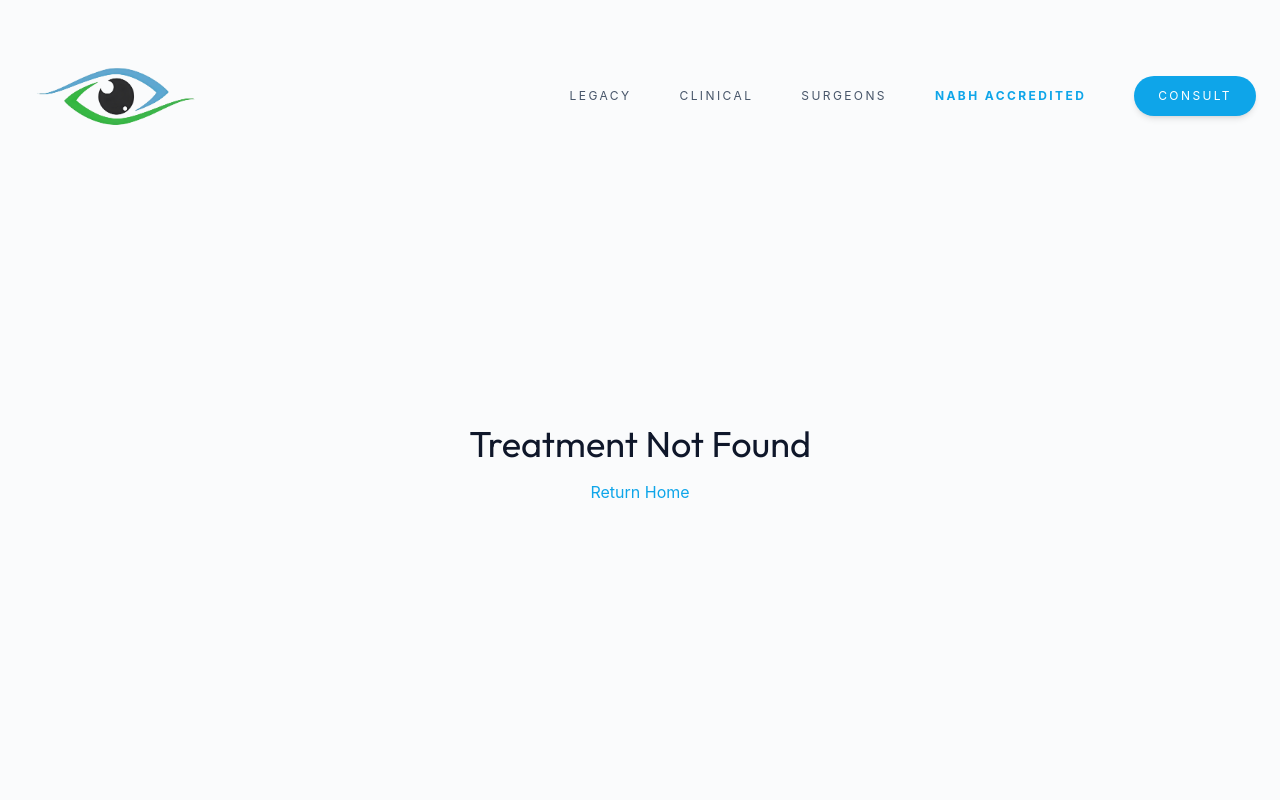
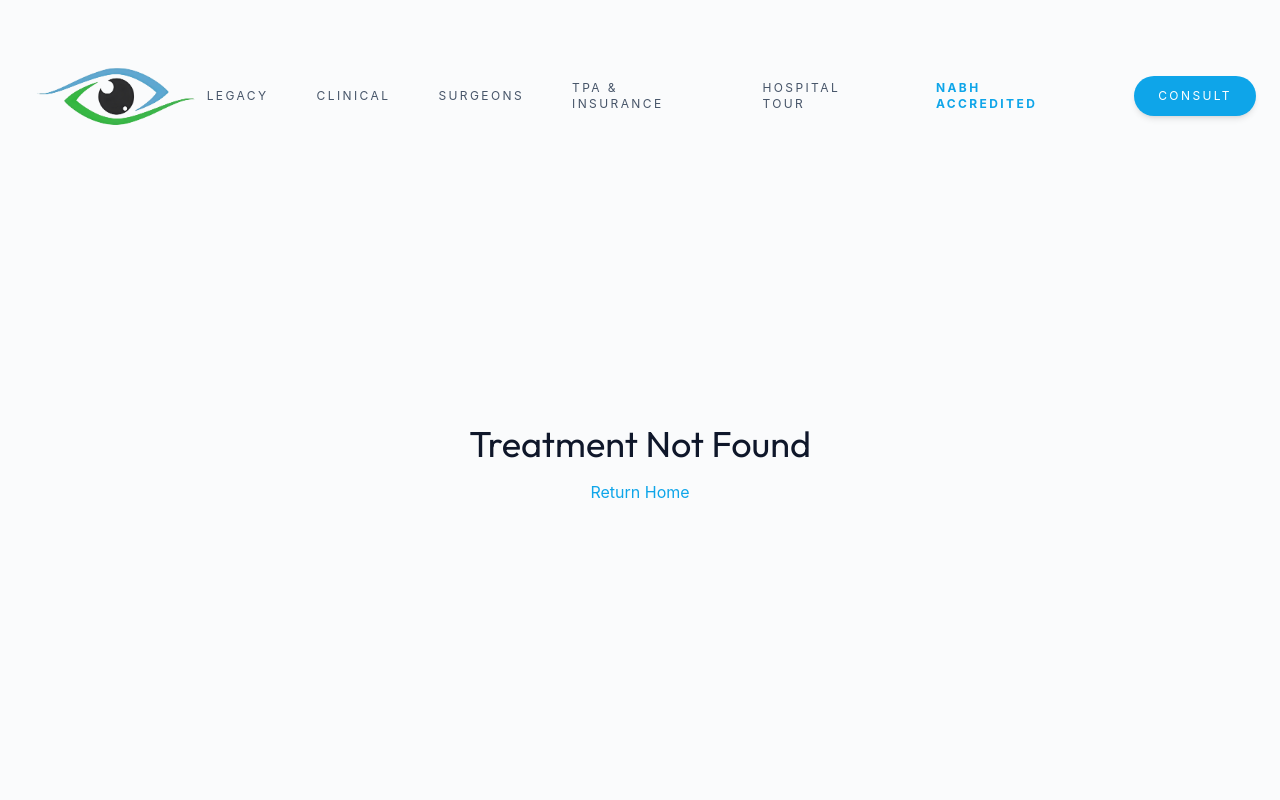
Before and after one commit to mohitvaish1931/jaipurn, a React (Vite) app: page /treatments/1 in a window 1280 px wide. Shown: the top 800 px of the page. Built offline with nearby package versions, Linux system fonts and the light colour scheme.

Commit message:
Add insurance and hospital tour navigation

```diff
--- a/src/components/Gallery.tsx
+++ b/src/components/Gallery.tsx
@@ -11,7 +11,7 @@ export default function Gallery() {
   ];
 
   return (
-    <section className="py-32 bg-white relative">
+    <section id="hospital-tour" className="py-32 bg-white relative">
       <div className="container mx-auto px-6">
         <div className="mb-20 text-center">
           <span className="text-xs tracking-[0.3em] text-accent-500 uppercase font-sans mb-4 block">Hospital Tour</span>
--- a/src/components/Navbar.tsx
+++ b/src/components/Navbar.tsx
@@ -28,6 +28,8 @@ export default function Navbar() {
           <Link to="/about" className="font-sans text-xs tracking-[0.2em] uppercase text-slate-600 hover:text-slate-900 transition-colors">Legacy</Link>
           <Link to="/treatments" className="font-sans text-xs tracking-[0.2em] uppercase text-slate-600 hover:text-slate-900 transition-colors">Clinical</Link>
           <Link to="/doctors" className="font-sans text-xs tracking-[0.2em] uppercase text-slate-600 hover:text-slate-900 transition-colors">Surgeons</Link>
+          <Link to="/insurance" className="font-sans text-xs tracking-[0.2em] uppercase text-slate-600 hover:text-slate-900 transition-colors">TPA & Insurance</Link>
+          <Link to="/#hospital-tour" className="font-sans text-xs tracking-[0.2em] uppercase text-slate-600 hover:text-slate-900 transition-colors">Hospital Tour</Link>
           <Link to="/nabh-accreditation" className="font-sans text-xs tracking-[0.2em] uppercase text-accent-500 hover:text-accent-600 font-bold transition-colors">NABH Accredited</Link>
           <Link to="/appointment" className="font-sans text-xs tracking-[0.2em] uppercase text-white bg-accent-500 px-6 py-3 rounded-full hover:bg-accent-600 transition-colors duration-300 shadow-md">
             Consult
@@ -48,6 +50,8 @@ export default function Navbar() {
           <Link to="/about" onClick={closeMenu} className="font-sans text-sm tracking-[0.2em] uppercase text-slate-700 hover:text-accent-500 transition-colors block py-2">Legacy</Link>
           <Link to="/treatments" onClick={closeMenu} className="font-sans text-sm tracking-[0.2em] uppercase text-slate-700 hover:text-accent-500 transition-colors block py-2">Clinical</Link>
           <Link to="/doctors" onClick={closeMenu} className="font-sans text-sm tracking-[0.2em] uppercase text-slate-700 hover:text-accent-500 transition-colors block py-2">Surgeons</Link>
+          <Link to="/insurance" onClick={closeMenu} className="font-sans text-sm tracking-[0.2em] uppercase text-slate-700 hover:text-accent-500 transition-colors block py-2">TPA & Insurance</Link>
+          <Link to="/#hospital-tour" onClick={closeMenu} className="font-sans text-sm tracking-[0.2em] uppercase text-slate-700 hover:text-accent-500 transition-colors block py-2">Hospital Tour</Link>
           <Link to="/nabh-accreditation" onClick={closeMenu} className="font-sans text-sm tracking-[0.2em] uppercase text-accent-500 font-bold hover:text-accent-600 transition-colors block py-2">NABH Accredited</Link>
           <Link to="/appointment" onClick={closeMenu} className="font-sans text-sm tracking-[0.2em] uppercase text-accent-500 font-semibold transition-colors block py-2">Consult</Link>
 
```
